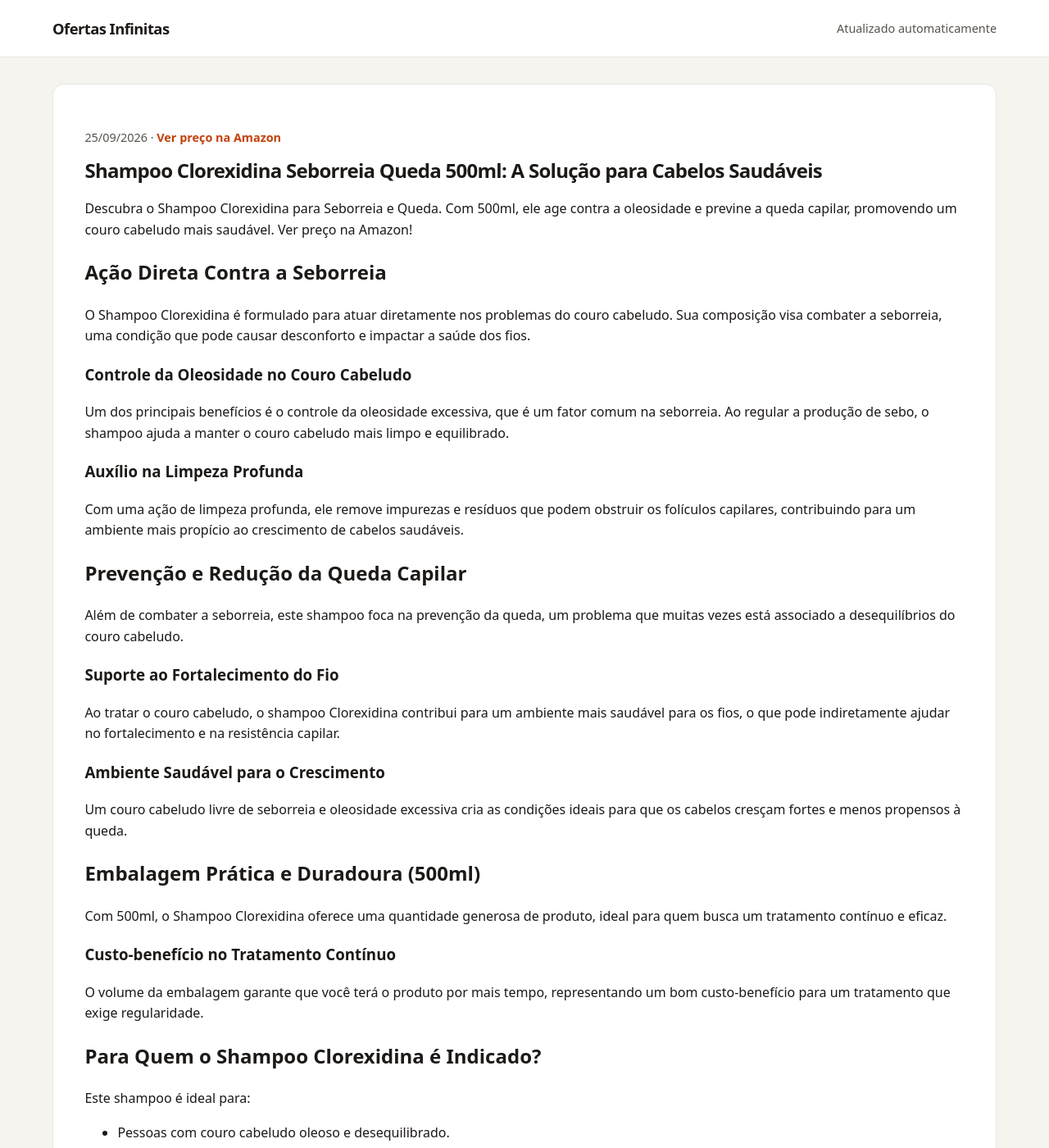
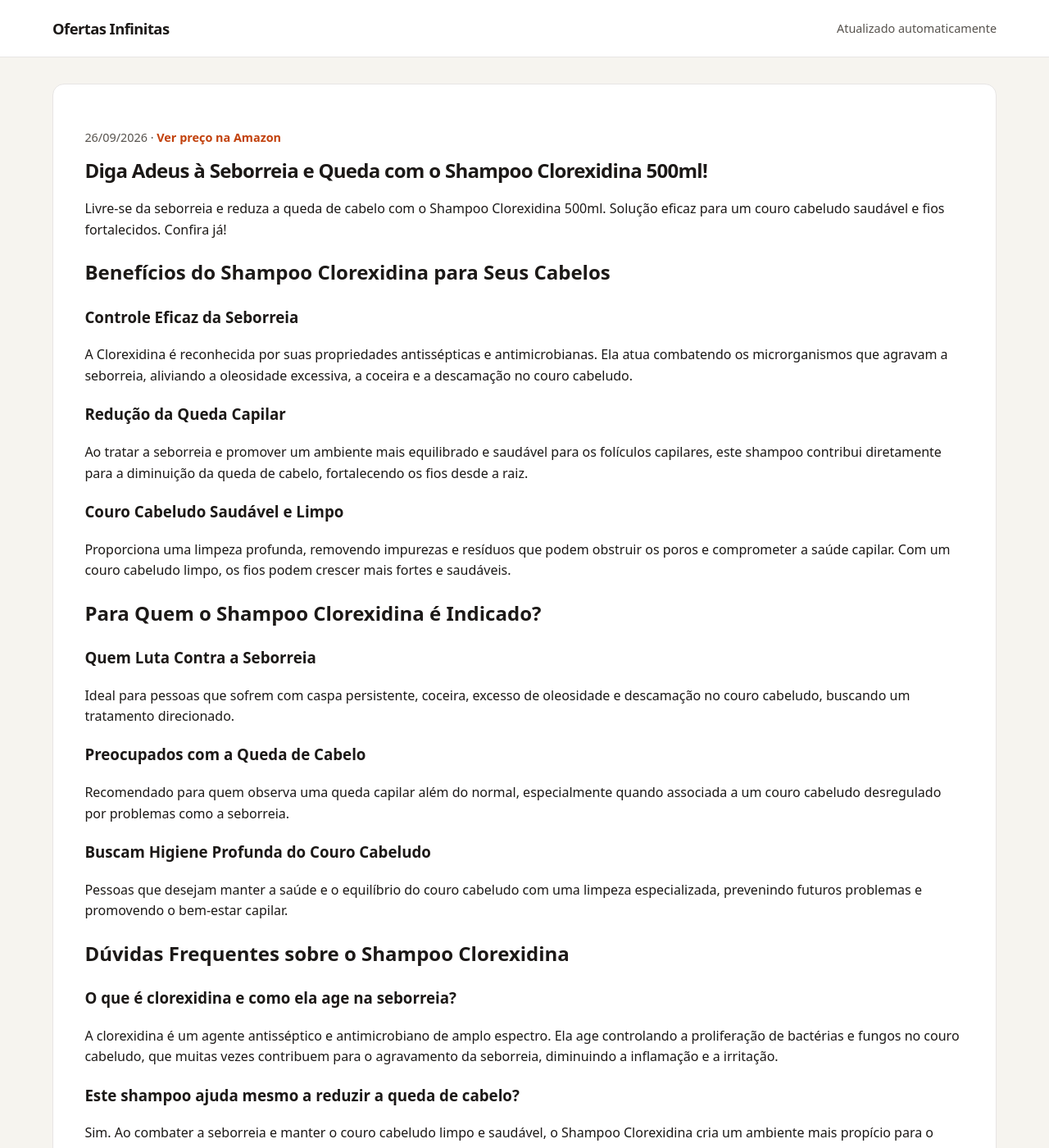
Before and after one commit to Monuver/afiliado, a Jekyll site: the page built from _posts/2026-08-19-shampoo-clorexidina-seborreia-queda-500ml-b09l9qkmd1.md, in a window 1280 px wide and 1400 px high. Shown: the whole window at 82% size. Built offline with Jekyll 4.4.1, drawn with Linux system fonts in a browser that asks for light colours; some of the changed text lies outside the part shown.

```diff
--- a/_posts/2026-08-19-shampoo-clorexidina-seborreia-queda-500ml-b09l9qkmd1.md
+++ b/_posts/2026-08-19-shampoo-clorexidina-seborreia-queda-500ml-b09l9qkmd1.md
@@ -1,8 +1,8 @@
 ---
 layout: post
-title: 'Shampoo Clorexidina Seborreia Queda 500ml: A Solução para Cabelos Saudáveis'
-description: Descubra o Shampoo Clorexidina para Seborreia e Queda. Com 500ml, ele age contra a oleosidade e previne a queda capilar, promovendo um couro cabeludo...
-date: 2026-09-25 10:20:06 -0300
+title: Diga Adeus à Seborreia e Queda com o Shampoo Clorexidina 500ml!
+description: Livre-se da seborreia e reduza a queda de cabelo com o Shampoo Clorexidina 500ml. Solução eficaz para um couro cabeludo saudável e fios fortalecidos....
+date: 2026-09-26 09:43:40 -0300
 categories:
 - ofertas
 image: ''
@@ -10,55 +10,44 @@ preco: Ver preço na Amazon
 affiliate_url: https://amzn.to/4qzhrZ9
 ---
 
-# Shampoo Clorexidina Seborreia Queda 500ml: A Solução para Cabelos Saudáveis
+# Diga Adeus à Seborreia e Queda com o Shampoo Clorexidina 500ml!
 
-Descubra o Shampoo Clorexidina para Seborreia e Queda. Com 500ml, ele age contra a oleosidade e previne a queda capilar, promovendo um couro cabeludo mais saudável. Ver preço na Amazon!
+Livre-se da seborreia e reduza a queda de cabelo com o Shampoo Clorexidina 500ml. Solução eficaz para um couro cabeludo saudável e fios fortalecidos. Confira já!
 
-## Ação Direta Contra a Seborreia
+## Benefícios do Shampoo Clorexidina para Seus Cabelos
 
-O Shampoo Clorexidina é formulado para atuar diretamente nos problemas do couro cabeludo. Sua composição visa combater a seborreia, uma condição que pode causar desconforto e impactar a saúde dos fios.
+### Controle Eficaz da Seborreia
+A Clorexidina é reconhecida por suas propriedades antissépticas e antimicrobianas. Ela atua combatendo os microrganismos que agravam a seborreia, aliviando a oleosidade excessiva, a coceira e a descamação no couro cabeludo.
 
-### Controle da Oleosidade no Couro Cabeludo
-Um dos principais benefícios é o controle da oleosidade excessiva, que é um fator comum na seborreia. Ao regular a produção de sebo, o shampoo ajuda a manter o couro cabeludo mais limpo e equilibrado.
+### Redução da Queda Capilar
+Ao tratar a seborreia e promover um ambiente mais equilibrado e saudável para os folículos capilares, este shampoo contribui diretamente para a diminuição da queda de cabelo, fortalecendo os fios desde a raiz.
 
-### Auxílio na Limpeza Profunda
-Com uma ação de limpeza profunda, ele remove impurezas e resíduos que podem obstruir os folículos capilares, contribuindo para um ambiente mais propício ao crescimento de cabelos saudáveis.
-
-## Prevenção e Redução da Queda Capilar
-
-Além de combater a seborreia, este shampoo foca na prevenção da queda, um problema que muitas vezes está associado a desequilíbrios do couro cabeludo.
-
-### Suporte ao Fortalecimento do Fio
-Ao tratar o couro cabeludo, o shampoo Clorexidina contribui para um ambiente mais saudável para os fios, o que pode indiretamente ajudar no fortalecimento e na resistência capilar.
-
-### Ambiente Saudável para o Crescimento
-Um couro cabeludo livre de seborreia e oleosidade excessiva cria as condições ideais para que os cabelos cresçam fortes e menos propensos à queda.
-
-## Embalagem Prática e Duradoura (500ml)
-
-Com 500ml, o Shampoo Clorexidina oferece uma quantidade generosa de produto, ideal para quem busca um tratamento contínuo e eficaz.
-
-### Custo-benefício no Tratamento Contínuo
-O volume da embalagem garante que você terá o produto por mais tempo, representando um bom custo-benefício para um tratamento que exige regularidade.
+### Couro Cabeludo Saudável e Limpo
+Proporciona uma limpeza profunda, removendo impurezas e resíduos que podem obstruir os poros e comprometer a saúde capilar. Com um couro cabeludo limpo, os fios podem crescer mais fortes e saudáveis.
 
 ## Para Quem o Shampoo Clorexidina é Indicado?
 
-Este shampoo é ideal para:
-*   Pessoas com couro cabeludo oleoso e desequilibrado.
-*   Indivíduos que sofrem com seborreia e suas consequências.
-*   Quem busca uma solução para ajudar na redução da queda capilar.
-*   Usuários que procuram um produto de tratamento com um bom volume (500ml) para uso regular.
+### Quem Luta Contra a Seborreia
+Ideal para pessoas que sofrem com caspa persistente, coceira, excesso de oleosidade e descamação no couro cabeludo, buscando um tratamento direcionado.
 
-## Perguntas Frequentes sobre o Shampoo Clorexidina Seborreia Queda
+### Preocupados com a Queda de Cabelo
+Recomendado para quem observa uma queda capilar além do normal, especialmente quando associada a um couro cabeludo desregulado por problemas como a seborreia.
 
-### Qual a principal função do Shampoo Clorexidina 500ml?
-A principal função é combater a seborreia e ajudar na redução da queda capilar, agindo no controle da oleosidade e na saúde do couro cabeludo.
+### Buscam Higiene Profunda do Couro Cabeludo
+Pessoas que desejam manter a saúde e o equilíbrio do couro cabeludo com uma limpeza especializada, prevenindo futuros problemas e promovendo o bem-estar capilar.
 
-### Posso usar o Shampoo Clorexidina todos os dias?
-Para a frequência de uso, é fundamental verificar as instruções presentes no rótulo do produto, pois produtos de tratamento podem ter recomendações específicas do fabricante.
+## Dúvidas Frequentes sobre o Shampoo Clorexidina
 
-### Onde posso encontrar o Shampoo Clorexidina Seborreia Queda?
-Você pode encontrar este produto e verificar o preço atualizado na Amazon.
+### O que é clorexidina e como ela age na seborreia?
+A clorexidina é um agente antisséptico e antimicrobiano de amplo espectro. Ela age controlando a proliferação de bactérias e fungos no couro cabeludo, que muitas vezes contribuem para o agravamento da seborreia, diminuindo a inflamação e a irritação.
 
-## Adquira Já o Seu Shampoo Clorexidina
+### Este shampoo ajuda mesmo a reduzir a queda de cabelo?
+Sim. Ao combater a seborreia e manter o couro cabeludo limpo e saudável, o Shampoo Clorexidina cria um ambiente mais propício para o crescimento capilar. Isso ajuda a fortalecer os folículos e, consequentemente, reduzir a queda de cabelo que pode ser desencadeada ou piorada por condições inadequadas do couro cabeludo.
+
+### Qual a frequência de uso recomendada para melhores resultados?
+A frequência de uso pode variar de acordo com a gravidade da seborreia e a recomendação de um profissional. Geralmente, sugere-se o uso de 2 a 3 vezes por semana, alternando com um shampoo suave de uso diário, ou conforme a orientação de um dermatologista.
+
+## Não espere mais: conquiste cabelos mais saudáveis!
+Com o Shampoo Clorexidina 500ml, você tem um aliado poderoso contra a seborreia e a queda de cabelo. Invista na saúde do seu couro cabeludo e revele fios mais fortes e bonitos.
+
 [Confira o preço atualizado na Amazon](https://amzn.to/4qzhrZ9)
```
Also changed, not shown: _posts/2026-08-18-cafeteira-italiana-expresso-aluminio-xicaras-b08b79hyvc.md (+28 -24 lines), _posts/2026-08-19-cadeira-escritorio-presidente-duoffice-du500a-b09vnbcfdj.md (+23 -38 lines), _posts/2026-08-19-flexiveis-cotonete-bastonetes-bellacotton-150unidades-b0cx9wkp1b.md (+23 -28 lines).
